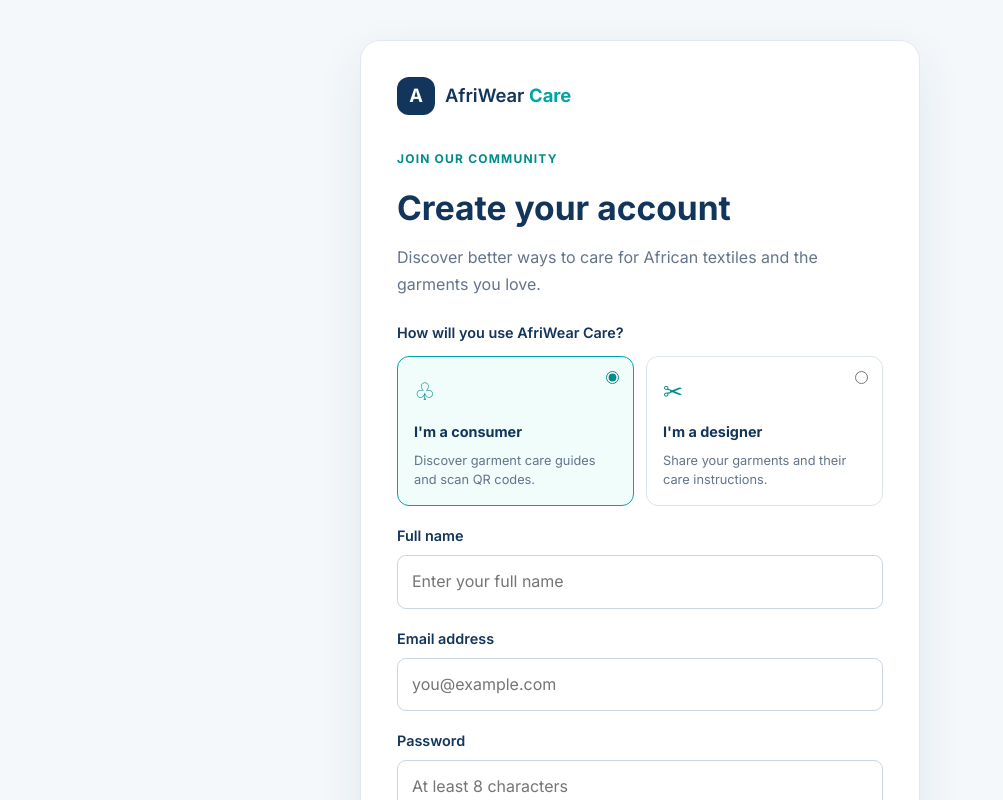
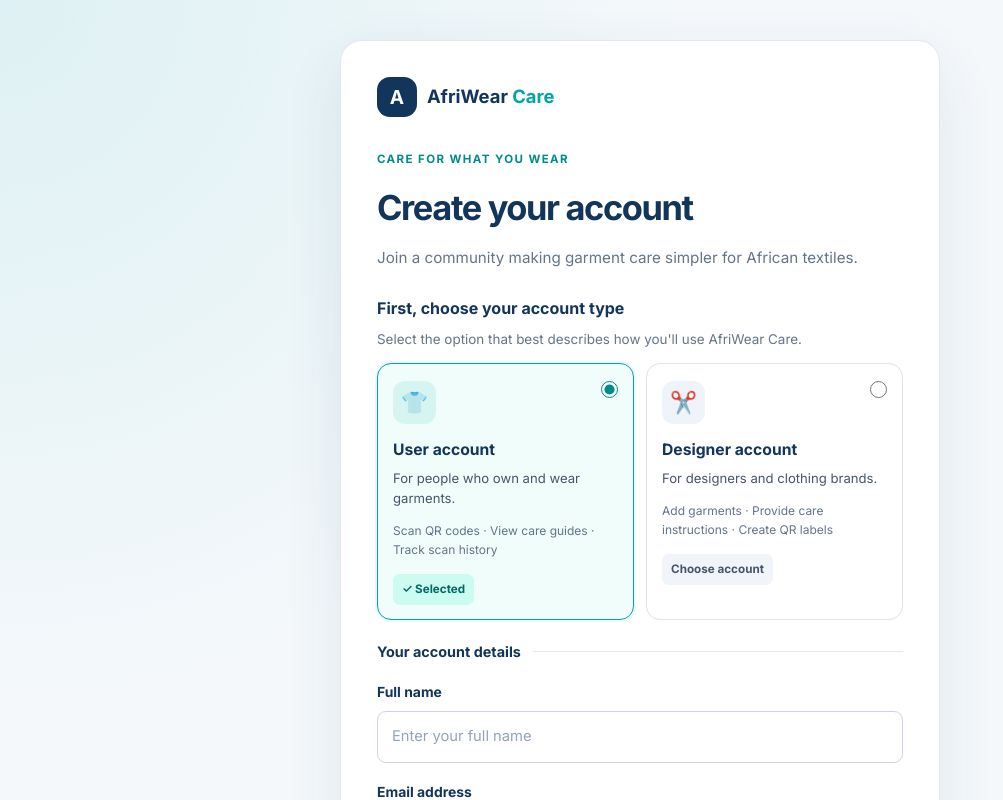
Before and after one commit to peacemhyke/AfriWear-Care-project, a React (Vite) app in the folder client/: page /signup in a window 1280 px wide. Shown: the top 800 px of the page, without its empty margins (0-1003 px from the left). Built offline with nearby package versions, Linux system fonts and the light colour scheme.

Commit message:
enhance Signup component with additional fields for designers and improve validation logic

```diff
--- a/client/src/pages/Signup/Signup.jsx
+++ b/client/src/pages/Signup/Signup.jsx
@@ -13,6 +13,10 @@
     password: "",
     confirmPassword: "",
     role: "USER",
+    brandName: "",
+    phoneNumber: "",
+    city: "",
+    state: "",
   });
 
   const [message, setMessage] = useState("");
@@ -46,6 +50,17 @@
       return;
     }
 
+    if (
+      formData.role === "DESIGNER" &&
+      (!formData.brandName.trim() ||
+        !formData.city.trim() ||
+        !formData.state.trim())
+    ) {
+      setMessage("Please enter your brand name, city, and state.");
+      setMessageType("error");
+      return;
+    }
+
     setLoading(true);
 
     try {
@@ -59,6 +74,12 @@
           email: formData.email.trim(),
           password: formData.password,
           role: formData.role,
+          ...(formData.role === "DESIGNER" && {
+            brandName: formData.brandName.trim(),
+            phoneNumber: formData.phoneNumber.trim(),
+            city: formData.city.trim(),
+            state: formData.state.trim(),
+          }),
         }),
       });
 
@@ -68,16 +89,15 @@
         throw new Error(data.message || "Registration failed.");
       }
 
-      setMessage("Account created successfully! Redirecting to login...");
-      setMessageType("success");
-
       navigate("/login", {
         state: {
           message: "Account created successfully. Please log in.",
         },
       });
     } catch (error) {
-      setMessage(error.message || "Something went wrong. Please try again.");
+      setMessage(
+        error.message || "Something went wrong. Please try again."
+      );
       setMessageType("error");
     } finally {
       setLoading(false);
@@ -89,21 +109,30 @@
       <section className={styles.card}>
         <Link to="/" className={styles.brand}>
           <span className={styles.brandMark}>A</span>
-          <span>AfriWear <strong>Care</strong></span>
+          <span>
+            AfriWear <strong>Care</strong>
+          </span>
         </Link>
 
         <div className={styles.heading}>
-          <span className={styles.eyebrow}>JOIN OUR COMMUNITY</span>
+          <span className={styles.eyebrow}>
+            CARE FOR WHAT YOU WEAR
+          </span>
           <h1>Create your account</h1>
           <p>
-            Discover better ways to care for African textiles and the
-            garments you love.
+            Join a community making garment care simpler for African
+            textiles.
           </p>
         </div>
 
         <form onSubmit={handleSubmit} className={styles.form}>
           <fieldset className={styles.roleFieldset}>
-            <legend>How will you use AfriWear Care?</legend>
+            <legend>First, choose your account type</legend>
+
+            <p className={styles.roleHint}>
+              Select the option that best describes how you'll use
+              AfriWear Care.
+            </p>
 
             <div className={styles.roleOptions}>
               <label
@@ -118,9 +147,28 @@
                   checked={formData.role === "USER"}
                   onChange={handleChange}
                 />
-                <span className={styles.roleIcon}>♧</span>
-                <strong>I'm a consumer</strong>
-                <span>Discover garment care guides and scan QR codes.</span>
+
+                <span className={styles.roleIcon} aria-hidden="true">
+                  👕
+                </span>
+
+                <span className={styles.roleTitle}>
+                  User account
+                </span>
+
+                <span className={styles.roleDescription}>
+                  For people who own and wear garments.
+                </span>
+
+                <span className={styles.roleFeatures}>
+                  Scan QR codes · View care guides · Track scan history
+                </span>
+
+                <span className={styles.selection}>
+                  {formData.role === "USER"
+                    ? "✓ Selected"
+                    : "Choose account"}
+                </span>
               </label>
 
               <label
@@ -135,12 +183,36 @@
                   checked={formData.role === "DESIGNER"}
                   onChange={handleChange}
                 />
-                <span className={styles.roleIcon}>✂</span>
-                <strong>I'm a designer</strong>
-                <span>Share your garments and their care instructions.</span>
+
+                <span className={styles.roleIcon} aria-hidden="true">
+                  ✂️
+                </span>
+
+                <span className={styles.roleTitle}>
+                  Designer account
+                </span>
+
+                <span className={styles.roleDescription}>
+                  For designers and clothing brands.
+                </span>
+
+                <span className={styles.roleFeatures}>
+                  Add garments · Provide care instructions · Create QR
+                  labels
+                </span>
+
+                <span className={styles.selection}>
+                  {formData.role === "DESIGNER"
+                    ? "✓ Selected"
+                    : "Choose account"}
+                </span>
               </label>
             </div>
           </fieldset>
+
+          <div className={styles.formDivider}>
+            <span>Your account details</span>
+          </div>
 
           <label className={styles.field}>
             <span>Full name</span>
@@ -154,6 +226,73 @@
               required
             />
           </label>
+
+          {formData.role === "DESIGNER" && (
+            <>
+              <div className={styles.formDivider}>
+                <span>Designer and brand details</span>
+              </div>
+
+              <label className={styles.field}>
+                <span>Brand or business name</span>
+                <input
+                  type="text"
+                  name="brandName"
+                  placeholder="e.g. PEACEY's Piece"
+                  value={formData.brandName}
+                  onChange={handleChange}
+                  maxLength={150}
+                  autoComplete="organization"
+                  required
+                />
+              </label>
+
+              <label className={styles.field}>
+                <span>
+                  Phone number <small>(optional)</small>
+                </span>
+                <input
+                  type="tel"
+                  name="phoneNumber"
+                  placeholder="Enter your contact number"
+                  value={formData.phoneNumber}
+                  onChange={handleChange}
+                  maxLength={30}
+                  autoComplete="tel"
+                />
+              </label>
+
+              <div className={styles.locationFields}>
+                <label className={styles.field}>
+                  <span>City</span>
+                  <input
+                    type="text"
+                    name="city"
+                    placeholder="e.g. Benin City"
+                    value={formData.city}
+                    onChange={handleChange}
+                    maxLength={100}
+                    autoComplete="address-level2"
+                    required
+                  />
+                </label>
+
+                <label className={styles.field}>
+                  <span>State</span>
+                  <input
+                    type="text"
+                    name="state"
+                    placeholder="e.g. Edo"
+                    value={formData.state}
+                    onChange={handleChange}
+                    maxLength={100}
+                    autoComplete="address-level1"
+                    required
+                  />
+                </label>
+              </div>
+            </>
+          )}
 
           <label className={styles.field}>
             <span>Email address</span>
@@ -180,6 +319,7 @@
               minLength={8}
               required
             />
+            <small>Use at least 8 characters.</small>
           </label>
 
           <label className={styles.field}>
@@ -198,9 +338,11 @@
           {message && (
             <p
               className={`${styles.message} ${
-                messageType === "success" ? styles.success : styles.error
+                messageType === "success"
+                  ? styles.success
+                  : styles.error
               }`}
-              role="status"
+              role="alert"
             >
               {message}
             </p>
@@ -212,6 +354,7 @@
             disabled={loading}
           >
             {loading ? "Creating account..." : "Create account"}
+            {!loading && <span aria-hidden="true"> →</span>}
           </button>
         </form>
 
@@ -220,7 +363,8 @@
         </p>
 
         <p className={styles.footer}>
-          By creating an account, you agree to use AfriWear Care responsibly.
+          By creating an account, you agree to use AfriWear Care
+          responsibly.
         </p>
       </section>
     </main>
--- a/client/src/pages/Signup/Signup.module.css
+++ b/client/src/pages/Signup/Signup.module.css
@@ -1,21 +1,25 @@
 
 .page {
   min-height: 100vh;
+  box-sizing: border-box;
   padding: 40px 20px;
   display: flex;
   align-items: center;
   justify-content: center;
-  background: #f4f8fb;
+  background:
+    radial-gradient(ellipse at top left, rgba(0, 166, 166, 0.09), transparent 38%),
+    #f4f8fb;
 }
 
 .card {
   width: 100%;
-  max-width: 560px;
+  max-width: 600px;
+  box-sizing: border-box;
   padding: 36px;
   background: #ffffff;
   border: 1px solid #e2e8f0;
-  border-radius: 20px;
-  box-shadow: 0 16px 48px rgba(18, 53, 91, 0.08);
+  border-radius: 22px;
+  box-shadow: 0 20px 60px rgba(18, 53, 91, 0.09);
 }
 
 .brand {
@@ -25,7 +29,7 @@
   color: #12355b;
   text-decoration: none;
   font-size: 1.15rem;
-  font-weight: 600;
+  font-weight: 700;
 }
 
 .brand strong {
@@ -33,37 +37,40 @@
 }
 
 .brandMark {
-  width: 38px;
-  height: 38px;
+  width: 40px;
+  height: 40px;
   display: grid;
   place-items: center;
-  border-radius: 12px;
+  border-radius: 13px;
   background: #12355b;
   color: #ffffff;
-  font-weight: 700;
+  font-size: 1.2rem;
+  font-weight: 800;
 }
 
 .heading {
-  margin: 30px 0 24px;
+  margin: 28px 0 26px;
 }
 
 .eyebrow {
   color: #008c8c;
-  font-size: 0.75rem;
-  font-weight: 700;
-  letter-spacing: 0.1em;
+  font-size: 0.72rem;
+  font-weight: 800;
+  letter-spacing: 0.12em;
 }
 
 .heading h1 {
-  margin: 10px 0;
+  margin: 9px 0 10px;
   color: #12355b;
-  font-size: clamp(1.7rem, 4vw, 2.1rem);
+  font-size: clamp(1.75rem, 4vw, 2.15rem);
+  letter-spacing: -0.04em;
 }
 
 .heading p {
   margin: 0;
   color: #64748b;
-  line-height: 1.65;
+  font-size: 0.95rem;
+  line-height: 1.7;
 }
 
 .form {
@@ -79,15 +86,21 @@
 }
 
 .roleFieldset legend {
-  margin-bottom: 12px;
   color: #12355b;
-  font-size: 0.9rem;
-  font-weight: 600;
+  font-size: 1rem;
+  font-weight: 750;
+}
+
+.roleHint {
+  margin: 7px 0 14px;
+  color: #64748b;
+  font-size: 0.84rem;
+  line-height: 1.5;
 }
 
 .roleOptions {
   display: grid;
-  grid-template-columns: 1fr 1fr;
+  grid-template-columns: repeat(2, minmax(0, 1fr));
   gap: 12px;
 }
 
@@ -96,41 +109,112 @@
   display: flex;
   flex-direction: column;
   align-items: flex-start;
-  gap: 8px;
-  padding: 16px;
-  border: 1px solid #dbe4ec;
-  border-radius: 12px;
+  min-width: 0;
+  padding: 17px 15px 14px;
+  border: 1.5px solid #dbe4ec;
+  border-radius: 14px;
+  background: #ffffff;
   cursor: pointer;
-  transition: border-color 0.2s, background 0.2s;
+  transition:
+    border-color 0.2s ease,
+    background-color 0.2s ease,
+    box-shadow 0.2s ease,
+    transform 0.2s ease;
+}
+
+.roleOption:hover {
+  border-color: #70c9c9;
+  transform: translateY(-1px);
+}
+
+.roleOption:focus-within {
+  outline: 3px solid rgba(0, 166, 166, 0.18);
+  outline-offset: 2px;
 }
 
 .roleOption input {
   position: absolute;
-  top: 14px;
-  right: 14px;
+  top: 17px;
+  right: 15px;
+  width: 17px;
+  height: 17px;
+  margin: 0;
   accent-color: #008c8c;
+  cursor: pointer;
 }
 
 .roleOption.selected {
   border-color: #00a6a6;
   background: #f0fdfa;
+  box-shadow: 0 0 0 2px rgba(0, 166, 166, 0.08);
 }
 
 .roleIcon {
-  color: #008c8c;
-  font-size: 1.5rem;
+  display: grid;
+  place-items: center;
+  width: 43px;
+  height: 43px;
+  margin-bottom: 13px;
+  border-radius: 12px;
+  background: #eef4fa;
+  font-size: 1.35rem;
 }
 
-.roleOption strong {
-  padding-right: 8px;
+.selected .roleIcon {
+  background: #d7f5f0;
+}
+
+.roleTitle {
+  padding-right: 22px;
+  color: #12355b;
+  font-size: 0.98rem;
+  font-weight: 750;
+}
+
+.roleDescription {
+  margin-top: 7px;
+  color: #475569;
+  font-size: 0.82rem;
+  line-height: 1.5;
+}
+
+.roleFeatures {
+  margin-top: 12px;
+  color: #64748b;
+  font-size: 0.75rem;
+  line-height: 1.6;
+}
+
+.selection {
+  margin-top: 15px;
+  padding: 6px 9px;
+  border-radius: 7px;
+  background: #f1f5f9;
+  color: #475569;
+  font-size: 0.73rem;
+  font-weight: 700;
+}
+
+.selected .selection {
+  background: #ccfbf1;
+  color: #006b65;
+}
+
+.formDivider {
+  display: flex;
+  align-items: center;
+  gap: 12px;
+  margin: 2px 0 0;
   color: #12355b;
   font-size: 0.9rem;
+  font-weight: 700;
 }
 
-.roleOption > span:last-child {
-  color: #64748b;
-  font-size: 0.8rem;
-  line-height: 1.5;
+.formDivider::after {
+  content: "";
+  height: 1px;
+  flex: 1;
+  background: #e2e8f0;
 }
 
 .field {
@@ -140,8 +224,8 @@
 
 .field > span {
   color: #12355b;
-  font-size: 0.9rem;
-  font-weight: 600;
+  font-size: 0.87rem;
+  font-weight: 650;
 }
 
 .field input {
@@ -154,6 +238,12 @@
   background: #ffffff;
   color: #12355b;
   font: inherit;
+  font-size: 0.92rem;
+  transition: border-color 0.2s ease, box-shadow 0.2s ease;
+}
+
+.field input::placeholder {
+  color: #94a3b8;
 }
 
 .field input:focus {
@@ -161,20 +251,32 @@
   box-shadow: 0 0 0 3px rgba(0, 166, 166, 0.12);
 }
 
+.field small {
+  color: #64748b;
+  font-size: 0.76rem;
+}
+
 .submitButton {
   width: 100%;
-  padding: 14px;
+  padding: 14px 16px;
   border: 0;
-  border-radius: 9px;
+  border-radius: 10px;
   background: #12355b;
   color: #ffffff;
   font: inherit;
-  font-weight: 600;
+  font-weight: 700;
   cursor: pointer;
+  transition: background-color 0.2s ease, transform 0.2s ease;
 }
 
-.submitButton:hover {
+.submitButton:hover:not(:disabled) {
   background: #0d2946;
+  transform: translateY(-1px);
+}
+
+.submitButton:focus-visible {
+  outline: 3px solid rgba(0, 166, 166, 0.35);
+  outline-offset: 3px;
 }
 
 .submitButton:disabled {
@@ -186,7 +288,7 @@
   margin: 0;
   padding: 12px;
   border-radius: 8px;
-  font-size: 0.9rem;
+  font-size: 0.88rem;
   line-height: 1.5;
 }
 
@@ -204,35 +306,55 @@
   margin: 24px 0 0;
   text-align: center;
   color: #64748b;
-  font-size: 0.9rem;
+  font-size: 0.88rem;
 }
 
 .loginPrompt a {
   color: #008c8c;
-  font-weight: 600;
+  font-weight: 700;
   text-decoration: none;
 }
 
+.loginPrompt a:hover {
+  text-decoration: underline;
+}
+
 .footer {
-  margin: 20px 0 0;
+  margin: 18px 0 0;
   color: #94a3b8;
   text-align: center;
-  font-size: 0.75rem;
-  line-height: 1.5;
+  font-size: 0.74rem;
+  line-height: 1.6;
 }
 
-@media (max-width: 480px) {
+@media (max-width: 520px) {
   .page {
     padding: 20px 12px;
     align-items: flex-start;
   }
 
   .card {
-    padding: 24px 18px;
-    border-radius: 14px;
+    padding: 25px 18px;
+    border-radius: 16px;
+  }
+
+  .heading {
+    margin: 24px 0;
   }
 
   .roleOptions {
     grid-template-columns: 1fr;
   }
+
+  .roleOption {
+    padding: 16px;
+  }
 }
+
+@media (prefers-reduced-motion: reduce) {
+  .roleOption,
+  .field input,
+  .submitButton {
+    transition: none;
+  }
+}
```
Also changed, not shown: 2 other files (tests, documents, lock files or other folders).
